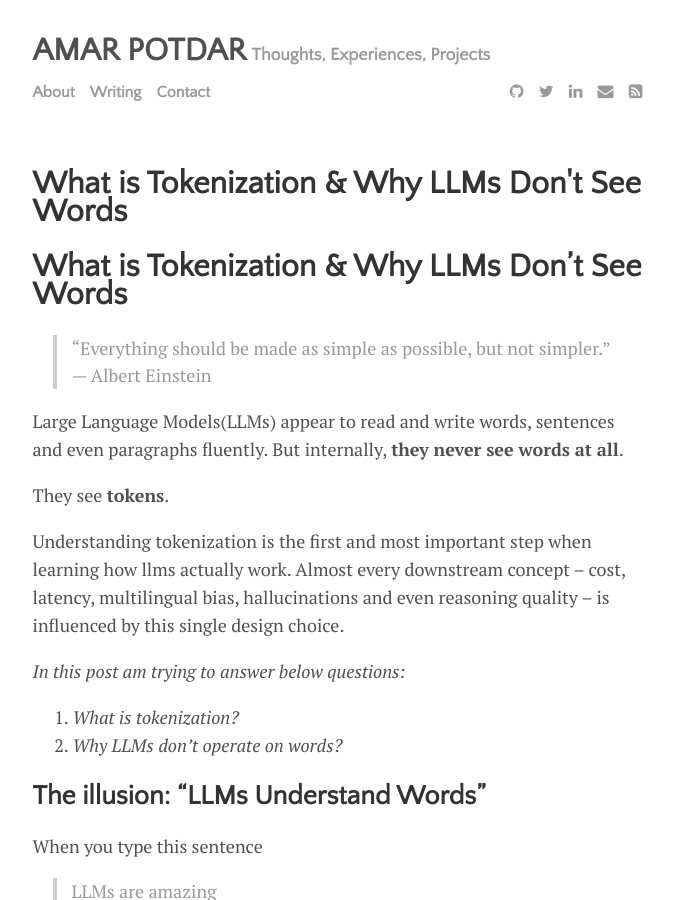
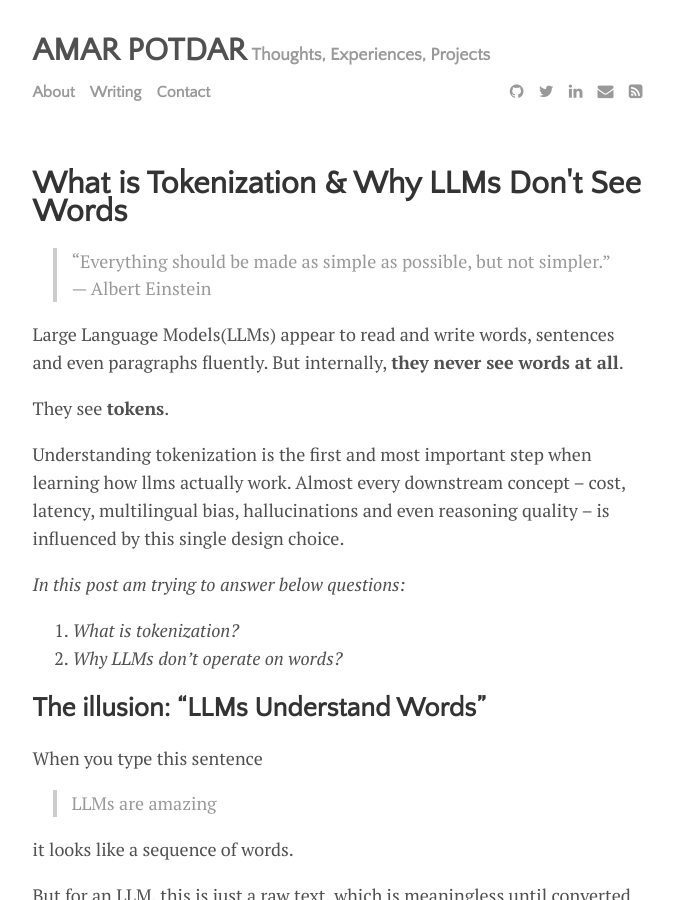
Before and after one commit to MeAmarP/meamarp.github.io, a Jekyll site: the page built from _posts/2026-02-08-what-is-tokenization.md, in a window 1280 px wide and 900 px high. Shown: the whole window, without its empty margins (300-974 px from the left). Built offline with Jekyll 4.4.1, drawn with Linux system fonts in a browser that asks for light colours.

Commit message:
Remove redundant title from tokenization post for clarity

```diff
--- a/_posts/2026-02-08-what-is-tokenization.md
+++ b/_posts/2026-02-08-what-is-tokenization.md
@@ -6,7 +6,6 @@ categories: journal
 tags: [llm-series, language-models]
 ---
 
-# What is Tokenization & Why LLMs Don't See Words
 >"Everything should be made as simple as possible, but not simpler."
 >— Albert Einstein
 
```
